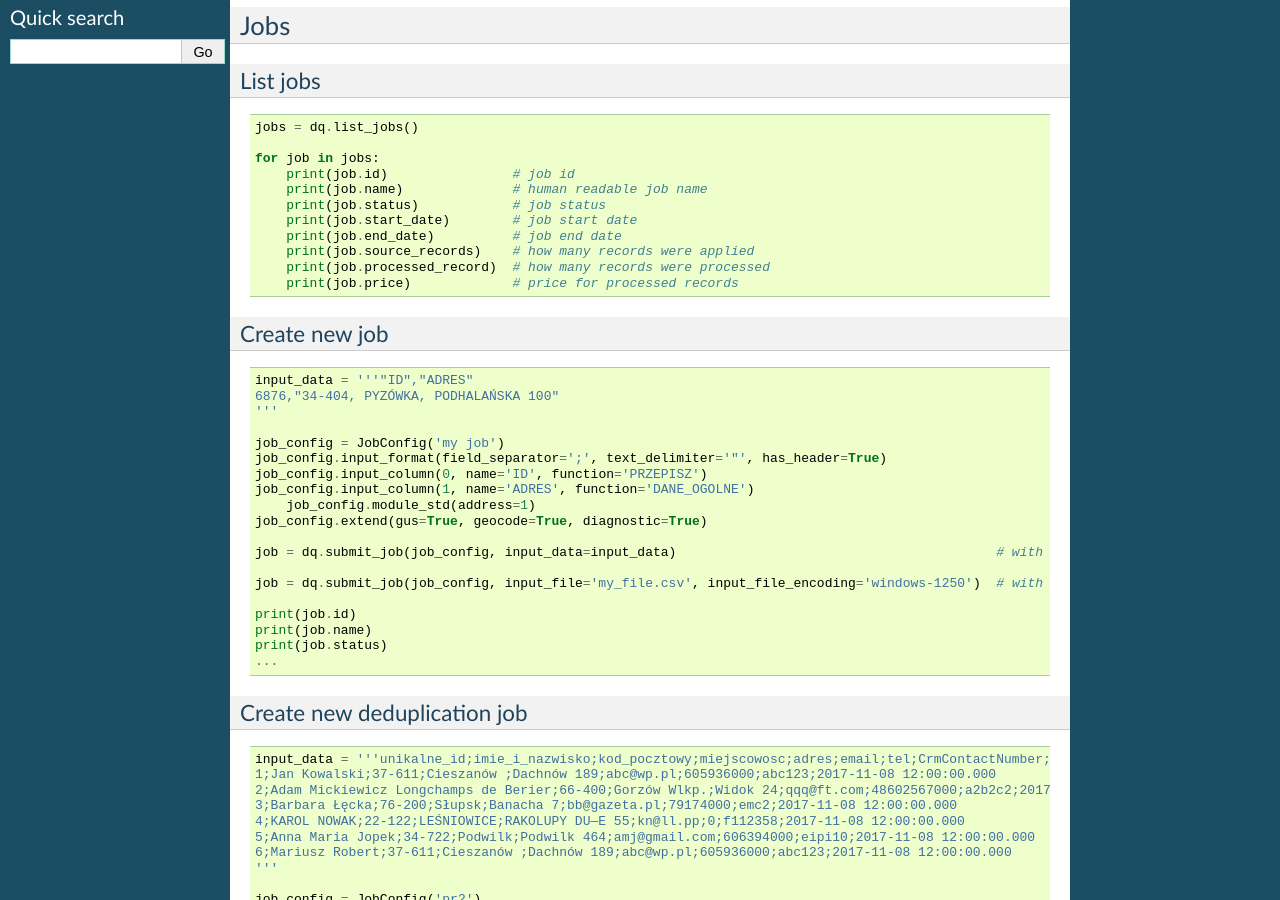
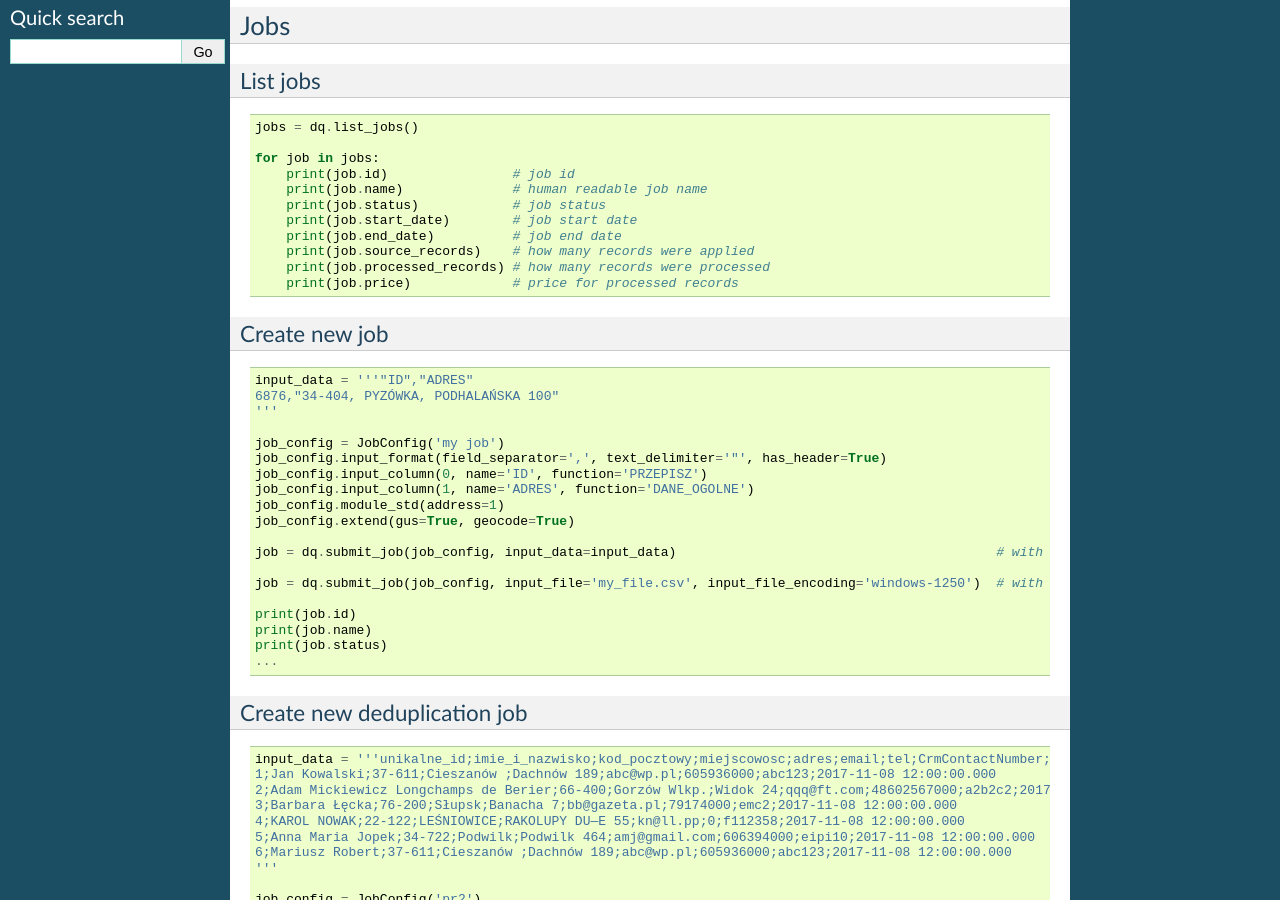
Before and after one commit to biamat-algo/dq_client_fork, a Sphinx documentation site: the page built from docs/usage.rst, in a window 1280 px wide and 900 px high, scrolled down 453 px. Built offline with Sphinx 7.4.7, drawn with Linux system fonts in a browser that asks for light colours; pages that are not in the unit, such as notebooks, are missing from menus; some of the changed text lies outside the part shown.

Commit message:
samples update

```diff
--- a/docs/usage.rst
+++ b/docs/usage.rst
@@ -41,7 +41,7 @@ List jobs
         print(job.start_date)        # job start date
         print(job.end_date)          # job end date
         print(job.source_records)    # how many records were applied
-        print(job.processed_record)  # how many records were processed
+        print(job.processed_records) # how many records were processed
         print(job.price)             # price for processed records
 
 
@@ -54,11 +54,11 @@ Create new job
     '''
 
     job_config = JobConfig('my job')
-    job_config.input_format(field_separator=';', text_delimiter='"', has_header=True)
+    job_config.input_format(field_separator=',', text_delimiter='"', has_header=True)
     job_config.input_column(0, name='ID', function='PRZEPISZ')
     job_config.input_column(1, name='ADRES', function='DANE_OGOLNE')
-	job_config.module_std(address=1)
-    job_config.extend(gus=True, geocode=True, diagnostic=True)
+    job_config.module_std(address=1)
+    job_config.extend(gus=True, geocode=True)
 
     job = dq.submit_job(job_config, input_data=input_data)                                         # with data in a variable
 
```
Also changed, not shown: other parts of docs/usage.rst (+2 -2 lines).
